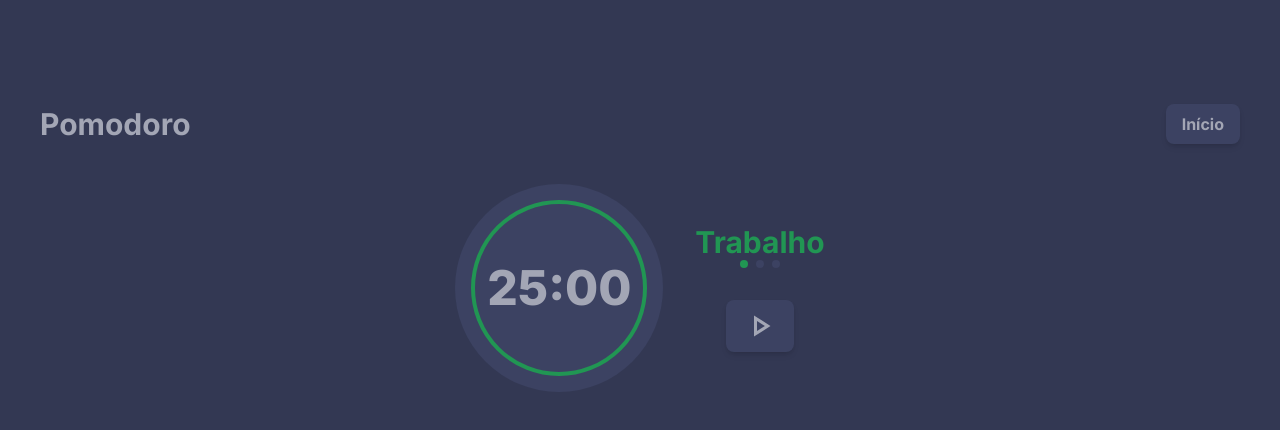
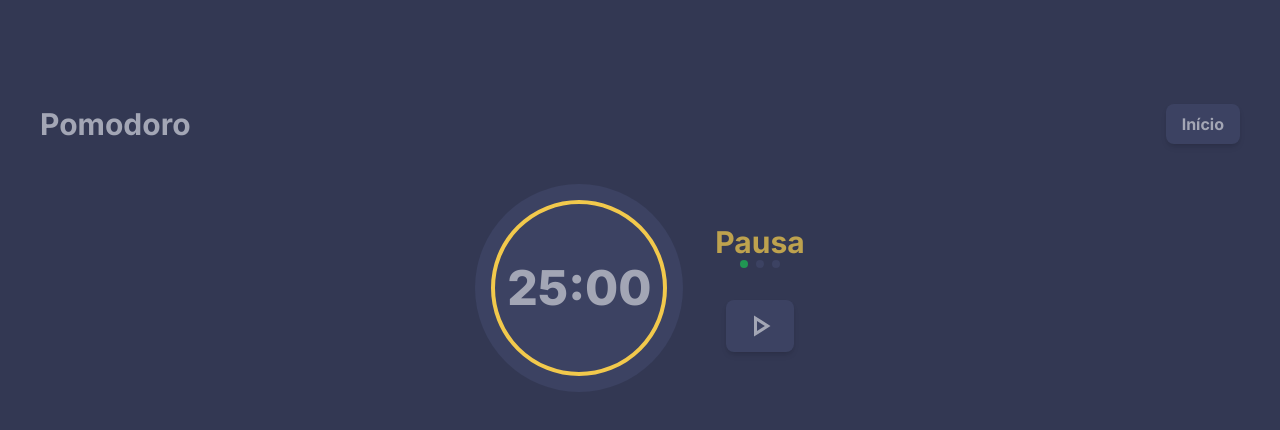
Before and after one commit to douglasmatosdev/pomodoro, a Next.js app: page / in a window 1280 px wide. Both pictures are taken after a click on the button "Continuar". Shown: the top 430 px of the page. Built offline with nearby package versions, Linux system fonts and the light colour scheme.

Commit message:
fix some types

```diff
--- a/src/components/Configs.tsx
+++ b/src/components/Configs.tsx
@@ -2,7 +2,7 @@
 import { atom, useAtom } from 'jotai'
 import { FaArrowAltCircleDown, FaArrowAltCircleUp } from 'react-icons/fa'
 
-const initialState = {
+const initialState: PomodoroState = {
     workTime: 25,
     breakTime: 5,
     sessions: 3,
@@ -17,11 +17,11 @@ export const Configs = (): JSX.Element => {
     const INCREMENT = 1
 
     const increment = (key: PomodoroOptions): void => {
-        setState(prev => ({ ...prev, [key]: +prev[key] + INCREMENT }))
+        setState((prev:  PomodoroState) => ({ ...prev, [key]: +prev[key] + INCREMENT }))
     }
 
     const decrement = (key: PomodoroOptions): void => {
-        setState(prev => ({ ...prev, [key]: +prev[key] - INCREMENT <= 1 ? 1 : +prev[key] - INCREMENT }))
+        setState((prev:  PomodoroState) => ({ ...prev, [key]: +prev[key] - INCREMENT <= 1 ? 1 : +prev[key] - INCREMENT }))
     }
 
     const start = (): void => {
--- a/src/components/PlayAndPause.tsx
+++ b/src/components/PlayAndPause.tsx
@@ -12,7 +12,8 @@ export const PlayAndPause = (props: PlayAndPauseProps) => {
     return status.match('paused') ? (
         <button
             onClick={() => {
-                audio!.play()
+                if (!audio || typeof audio!.play !== 'function') return
+                audio.play()
                 handlePlay()
             }}
             className="select-none shadow-md text-center text-4xl text-pomo-text-blue font-bold rounded-lg bg-pomo-soft-blue px-4 py-2"
@@ -22,7 +23,8 @@ export const PlayAndPause = (props: PlayAndPauseProps) => {
     ) : (
         <button
             onClick={() => {
-                audio!.play()
+                if (!audio || typeof audio!.play !== 'function') return
+                audio.play()
                 handlePause()
             }}
             className="select-none shadow-md text-center text-4xl text-pomo-text-blue font-bold rounded-lg bg-pomo-soft-blue px-4 py-2"
--- a/src/components/Pomodoro.tsx
+++ b/src/components/Pomodoro.tsx
@@ -13,7 +13,7 @@ export const Pomodoro = (): JSX.Element => {
     const audioPlayPauseRef = useRef<HTMLAudioElement>(null)
     const audioBreakStartAndBreakEndRef = useRef<HTMLAudioElement>(null)
 
-    const isBreak = status.match('break')
+    const isBreak = status.match('break') || status.match('paused')
 
     useEffect(() => {
         if (!isBreak && sessions < configs.sessions) {
@@ -33,12 +33,14 @@ export const Pomodoro = (): JSX.Element => {
         }
     }, [configs.sessions, isBreak, sessions, status])
 
+    const resetState = () => setConfigs({ ...configs, start: false, complete: false })
+
     return (
         <main className="select-none bg-pomo-deep-blue w-full h-screen flex flex-col justify-start items-center pt-12 md:pt-16">
             <header className="flex justify-between items-center w-full p-10">
-                <h1 className="text-pomo-text-blue text-3xl font-bold">Pomodoro</h1>
+                <h1 onClick={resetState} className="text-pomo-text-blue text-3xl font-bold">Pomodoro</h1>
                 <div className="flex justify-center items-center">
-                    <button onClick={() => setConfigs({ ...configs, start: false, complete: false })} className="select-none shadow-md text-center text-pomo-text-blue font-bold rounded-lg bg-pomo-soft-blue px-4 py-2">
+                    <button onClick={resetState} className="select-none shadow-md text-center text-pomo-text-blue font-bold rounded-lg bg-pomo-soft-blue px-4 py-2">
                         Início
                     </button>
                 </div>
--- a/src/hooks/usePomodoro.ts
+++ b/src/hooks/usePomodoro.ts
@@ -12,11 +12,11 @@ type UseTimerReturn = {
 }
 
 export function usePomodoro(): UseTimerReturn {
-    const [configs, setConfigs] = useAtom(configsAtom)
+    const [configs, setConfigs] = useAtom<PomodoroState>(configsAtom)
     const [timer, setTimer] = useState('00:00')
     const [seconds, setSeconds] = useState(configs.workTime * 60)
     const [status, setStatus] = useState<Status>('work.paused')
-    const [sessions, setSessions] = useState(configs.sessions)
+    const [sessions, setSessions] = useState<PomodoroState['sessions']>(configs.sessions)
 
     const intervelRef = useRef<NodeJS.Timeout | number>(0)
     const title = document.querySelector("title")
@@ -79,6 +79,7 @@ export function usePomodoro(): UseTimerReturn {
             default:
                 break;
         }
+
         intervelRef.current = setInterval(() => {
             setSeconds(prev => prev - 1)
         }, 10)
```
Also changed, not shown: .eslintrc.json.
